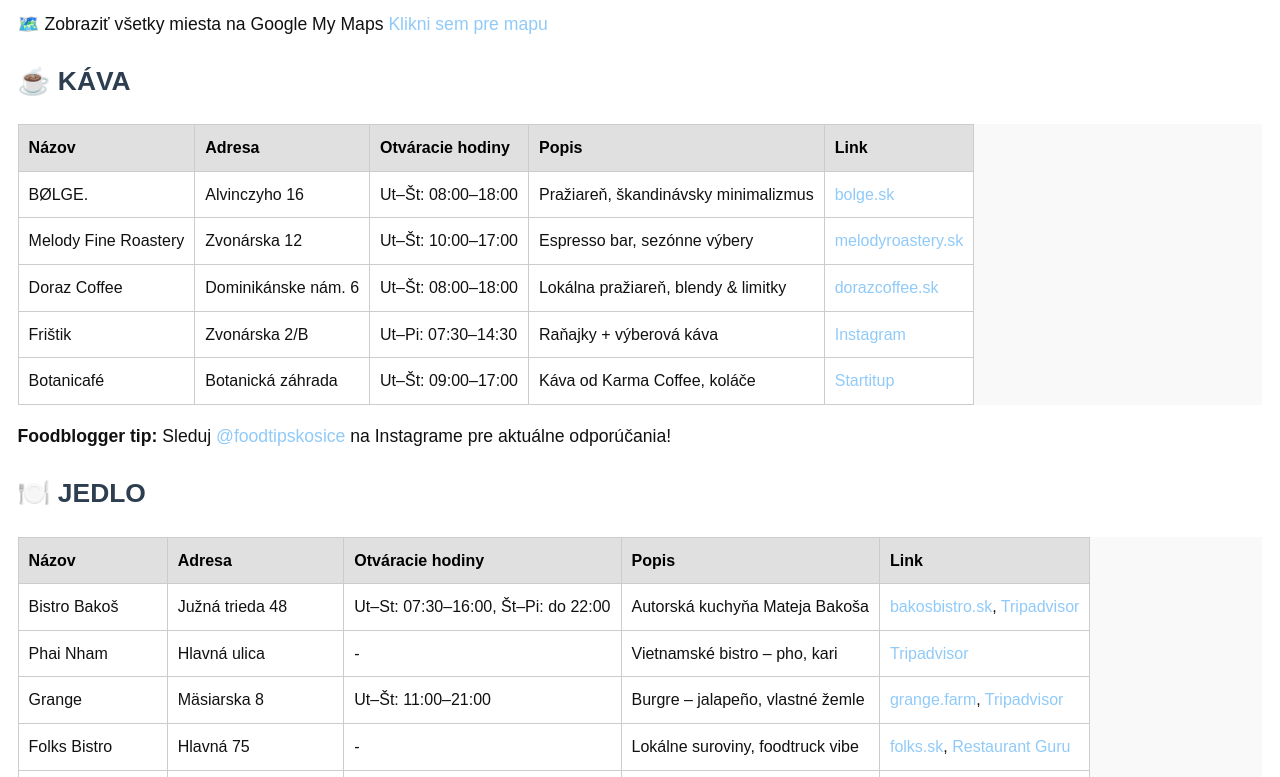
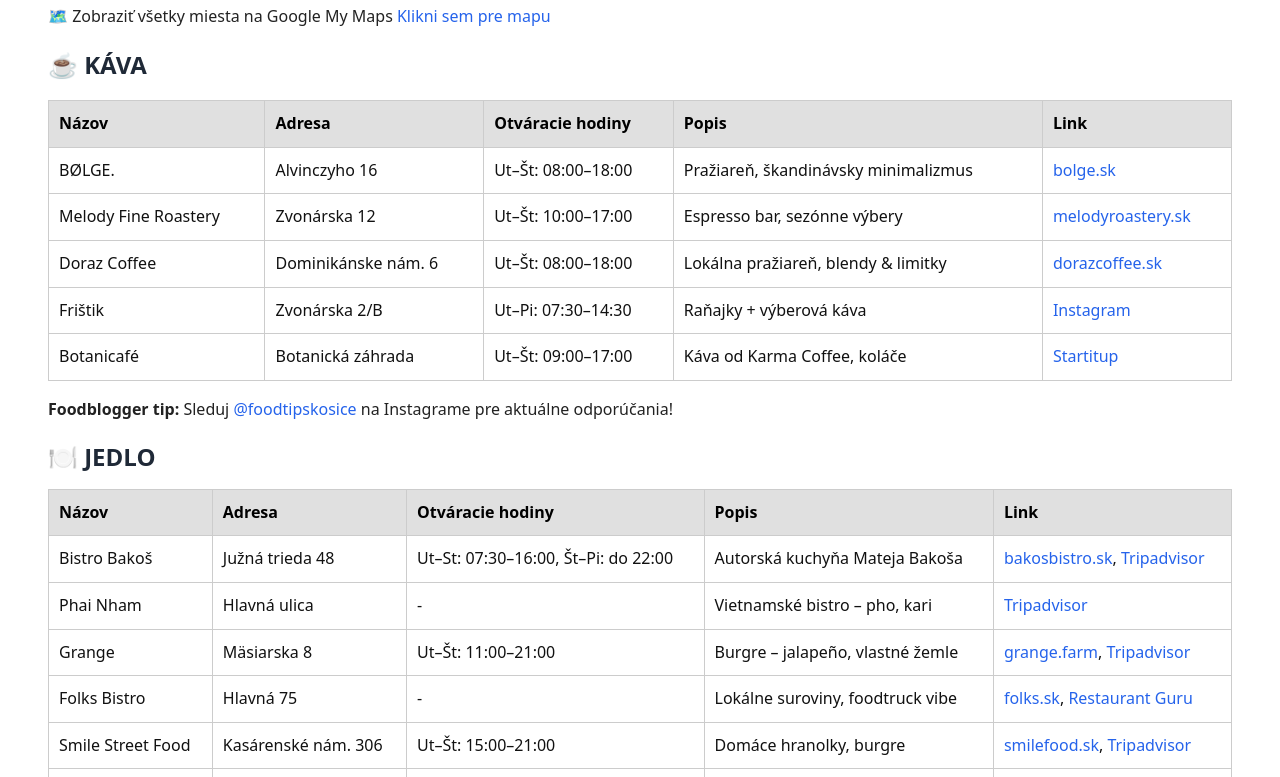
Before and after one commit to jakubcelko/kosice, a plain HTML site: page index.html in a window 1280 px wide. Shown: the part 111-888 px from the top of the page. Drawn offline with Linux system fonts and the light colour scheme.

Commit message:
Update index.html

```diff
--- a/index.html
+++ b/index.html
@@ -3,81 +3,35 @@
 
 <html lang="sk">
 <head>
-<style>
-  body {
-    background-color: #121212;
-    color: #e0e0e0;
-    font-family: Arial, sans-serif;
-    line-height: 1.6;
-  }
-  a {
-    color: #80cbc4;
-  }
-  table {
-    width: 100%;
-    border-collapse: collapse;
-    margin-bottom: 2em;
-  }
-  th, td {
-    border: 1px solid #333;
-    padding: 8px;
-    text-align: left;
-  }
-  th {
-    background-color: #1e1e1e;
-  }
-  td {
-    background-color: #2c2c2c;
-  }
-  h2, h3 {
-    color: #ffcc80;
-  }
-</style>
+
 <meta charset="utf-8"/>
 <title>Košice Travel Guide</title>
-<style>
-        body { font-family: Arial, sans-serif; margin: 40px; line-height: 1.6; }
-        h1, h2, h3 { color: #2c3e50; }
-        table { width: 100%; border-collapse: collapse; margin-bottom: 40px; }
-        th, td { border: 1px solid #ccc; padding: 10px; text-align: left; vertical-align: top; }
-        th { background-color: #f4f4f4; }
-        a { color: #2980b9; text-decoration: none; }
-        a:hover { text-decoration: underline; }
-    </style>
+
 <meta content="width=device-width, initial-scale=1.0" name="viewport"/><style>
-body {
-    font-family: Arial, sans-serif;
-    font-size: 1.1em;
-    background-color: #121212;
-    color: #f0f0f0;
-    margin: 0;
-    padding: 1em;
+:root{
+ --bg:#ffffff; --fg:#222222; --muted:#6b7280; --border:#e5e7eb;
+ --th-bg:#f8fafc; --row-alt:#fcfcfd; --link:#2563eb;
 }
-table {
-    width: 100%;
-    border-collapse: collapse;
-    overflow-x: auto;
-    display: block;
-}
-th, td {
-    padding: 0.6em;
-    border: 1px solid #444;
-    text-align: left;
-}
-a {
-    color: #90caf9;
-}
-@media (max-width: 600px) {
-    body {
-        font-size: 1.2em;
-    }
-    table {
-        font-size: 1em;
-    }
-}
-</style></head>
-<body style="font-size: 1.1rem; line-height: 1.6; padding: 1em; background-color: #fff; color: #111;">
-<h1>Košice Travel Guide (19.–21. august 2025)</h1><p>🗺️ Zobraziť všetky miesta na Google My Maps <a href="https://www.google.com/maps/d/u/0/viewer?mid=YOUR_CUSTOM_MAP_ID" target="_blank">Klikni sem pre mapu</a></p>
+html,body{background:var(--bg);color:var(--fg);font-family:system-ui,-apple-system,'Segoe UI',Roboto,Arial,sans-serif;line-height:1.6;margin:0;padding:24px;}
+h1,h2,h3{color:#1f2937;margin:0 0 12px;}
+.table-note{color:var(--muted);font-size:.95em;margin:-8px 0 16px;}
+
+table{width:100%;border-collapse:collapse;margin:0 0 28px;}
+th,td{border:1px solid var(--border);padding:10px 12px;text-align:left;vertical-align:top;background:#fff}
+th{background:var(--th-bg);font-weight:600}
+tbody tr:nth-child(even) td{background:var(--row-alt);}
+
+a{color:var(--link);text-decoration:none}
+a:hover{text-decoration:underline}
+
+/* make wide tables scroll on mobile */
+.table-wrap{overflow-x:auto;-webkit-overflow-scrolling:touch}
+.table-wrap table{min-width:720px}
+</style>
+</head>
+<body>
+<body>
+<h1>Košice Travel Guide (19.–21. august 2025)</h1><p>🗺️ Zobraziť všetky miesta na Google My Maps <a href="https://www.google.com/maps/d/u/1/edit?mid=1NNfV8zXNgxBpGQOXeOxeTUXCPHXjjiY&usp=sharing" target="_blank">Klikni sem pre mapu</a></p>
 <h2>☕ KÁVA</h2><p></p>
 <table style="width: 100%; border-collapse: collapse; background-color: #f9f9f9; font-size: 1rem; margin-bottom: 1em;">
 <tr><th style="background-color: #e0e0e0; color: #000; padding: 10px; border: 1px solid #ccc;">Názov</th><th style="background-color: #e0e0e0; color: #000; padding: 10px; border: 1px solid #ccc;">Adresa</th><th style="background-color: #e0e0e0; color: #000; padding: 10px; border: 1px solid #ccc;">Otváracie hodiny</th><th style="background-color: #e0e0e0; color: #000; padding: 10px; border: 1px solid #ccc;">Popis</th><th style="background-color: #e0e0e0; color: #000; padding: 10px; border: 1px solid #ccc;">Link</th></tr>
@@ -107,9 +61,8 @@
 <tr><td style="padding: 10px; border: 1px solid #ccc; color: #111; background-color: #fff;">Džungľa – environmentálna výstava</td><td style="padding: 10px; border: 1px solid #ccc; color: #111; background-color: #fff;">Alžbetina 22</td><td style="padding: 10px; border: 1px solid #ccc; color: #111; background-color: #fff;">Symbióza prírody, umenia a vedy</td><td style="padding: 10px; border: 1px solid #ccc; color: #111; background-color: #fff;"><a href="https://vsg.sk/category/aktualne-vystavy/">vsg.sk</a></td></tr>
 </table>
 </html>
-
-
-### 🚌 DOPRAVA
+<h2>🚌 DOPRAVA</h2>
+<div class="table-wrap">
 <table>
 <tr>
 <th> Meno miesta </th>
@@ -132,3 +85,6 @@
 <td> Električky: 2, 3, 6; Autobusy: 10, 15, 16, 17, 19, 21, 23, 27, 29 </td>
 </tr>
 </table>
+</div>
+</body>
+</html>
```
